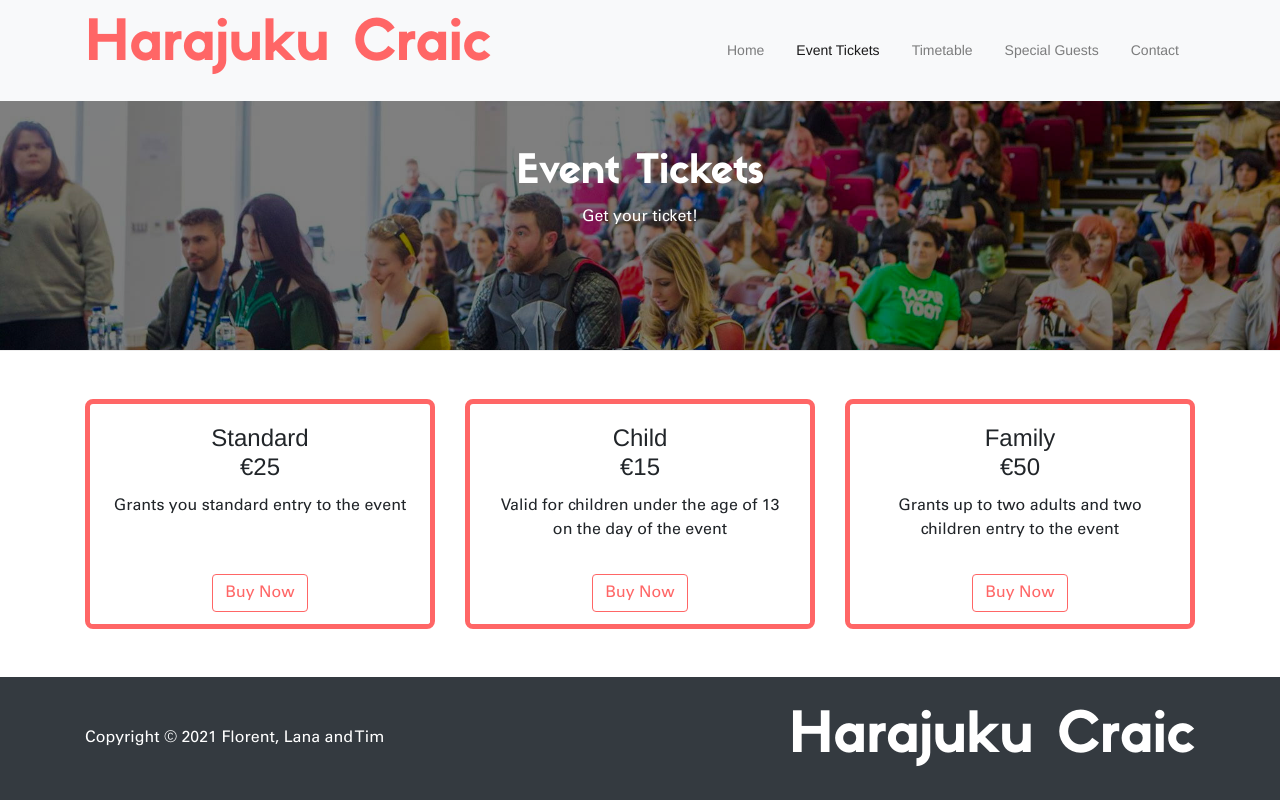
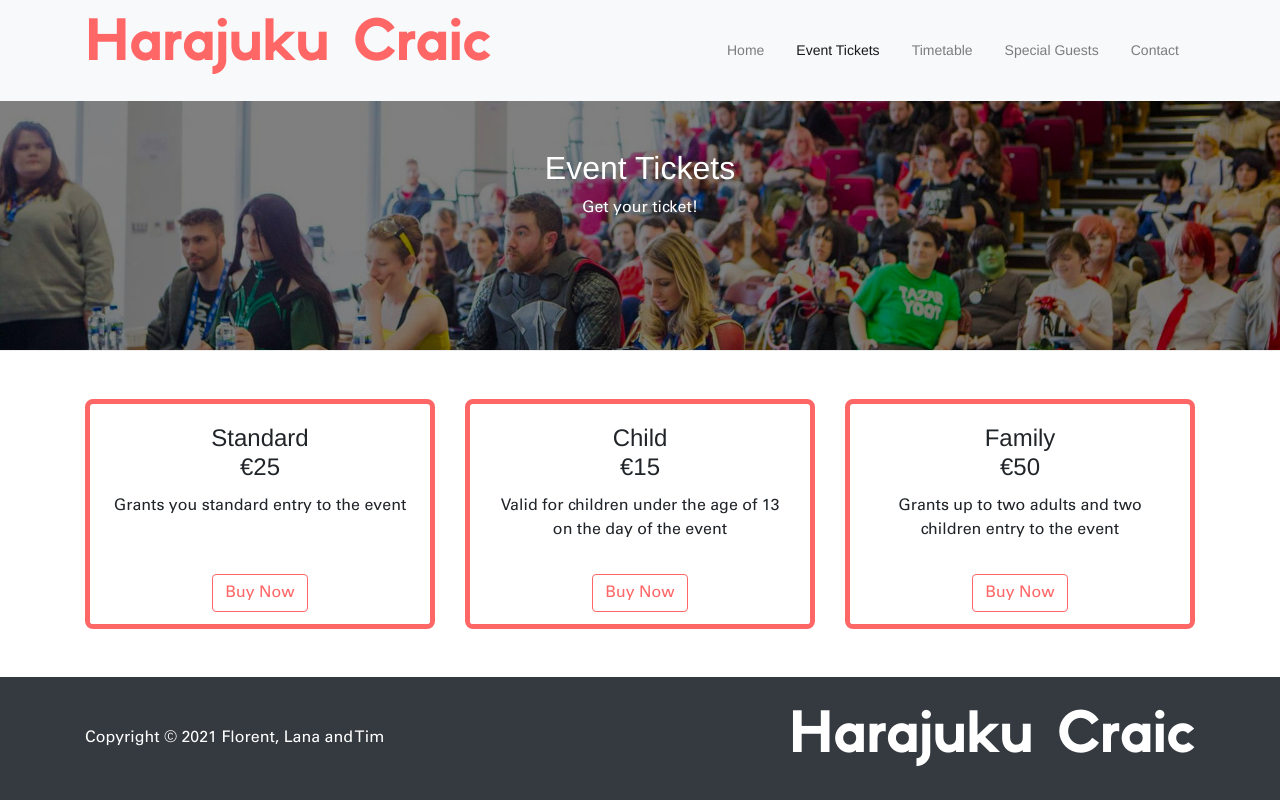
Before and after one commit to Afloatz/Harajuku-Craic, a plain HTML site: page event-tickets.html in a window 1280 px wide. Drawn offline with nearby package versions, Linux system fonts and the light colour scheme; a web font is replaced by a local one.

Commit message:
page title from h1 to h2

```diff
--- a/event-tickets.html
+++ b/event-tickets.html
@@ -56,7 +56,7 @@
             <div class="row">
                 <div class="col text-center">
                     <div class="container pt-5">
-                        <h1>Event Tickets</h1>
+                        <h2>Event Tickets</h2>
                         <p class="d-none d-md-block">Get your ticket!</p>
                     </div>
                 </div>
```
Also changed, not shown: timetable.html (+1 -1 lines).
